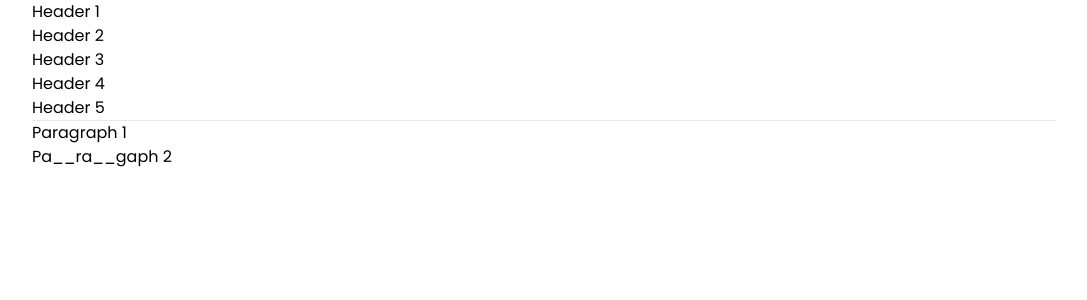
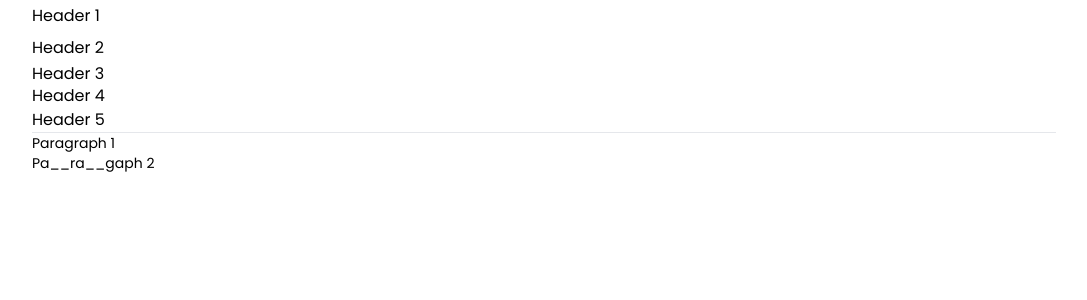
Before and after one commit to rilek/pages-test, a Jekyll site: the page built from index.md, in a window 1280 px wide. Shown: the top 300 px of the page, without its empty margins (96-1183 px from the left). Built offline with Jekyll 4.4.1, drawn with Linux system fonts in a browser that asks for light colours; our own code applies the rules of GitHub Pages for plain Markdown files.

Commit message:
Update style.css

```diff
--- a/assets/css/style.css
+++ b/assets/css/style.css
@@ -2,3 +2,36 @@ section {
   max-width: 1024px;
   margin: 0 auto;
 }
+
+h1 {
+  font-size: 24px;
+  line-height: 32px;
+  font-weight: 500;
+  margin-bottom: 1em;
+}
+
+h2 {
+  font-size: 20px;
+  line-height: 32px;
+  font-weight: 500;
+  margin-bottom: 1em;
+}
+
+h3 {
+  font-size: 16px;
+  line-height: 24px;
+  font-weight: 500;
+  margin-bottom: 1em;
+}
+
+h3 {
+  font-size: 14px;
+  line-height: 20px;
+  font-weight: 500;
+  margin-bottom: 1em;
+}
+
+p {
+  font-size: 14px;
+  line-height: 20px;
+}
```
